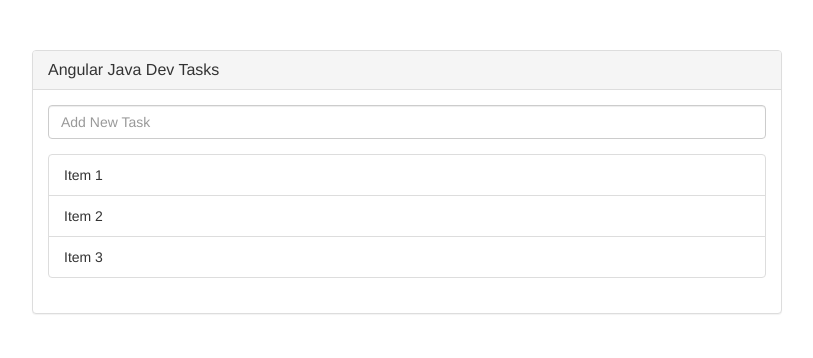
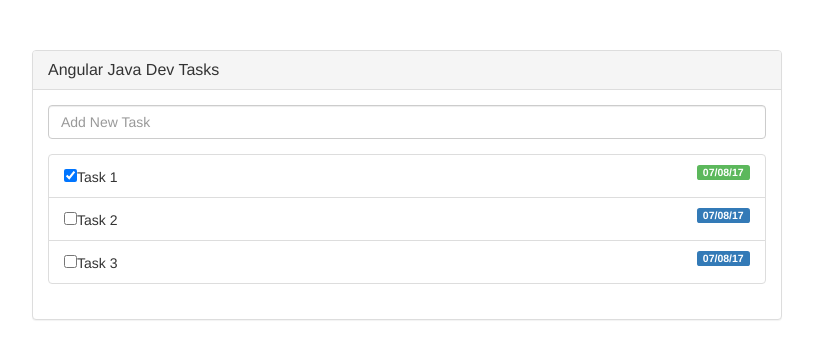
Before and after one commit to maxproof/tasks, an Angular app in the folder src/main/frontend/: page / in a window 1280 px wide. Shown: the top 358 px of the page, without its empty margins (233-1046 px from the left). Built offline with nearby package versions, Linux system fonts and the light colour scheme.

Commit message:
Add static data (+ create before add and list)

```diff
--- /dev/null
+++ b/src/main/frontend/src/app/tasks/task.model.ts
@@ -0,0 +1,14 @@
+export class Task {
+
+    public id: number;
+    public name: string;
+    public completed: boolean;
+    public dueDate: string;
+
+    constructor(id: number, name: string, completed: boolean, dueDate: string) {
+        this.id = id;
+        this.name = name;
+        this.completed = completed;
+        this.dueDate = dueDate;
+    }
+}
--- a/src/main/frontend/src/app/tasks/tasks-list/tasks-list.component.html
+++ b/src/main/frontend/src/app/tasks/tasks-list/tasks-list.component.html
@@ -1,5 +1,12 @@
 <ul class="list-group">
-    <li class="list-group-item">Item 1</li>
-    <li class="list-group-item">Item 2</li>
-    <li class="list-group-item">Item 3</li>
+    <li *ngFor="let task of tasks" class="list-group-item">
+        <div class="task-checkbox">
+            <input type="checkbox"
+                   class="list-child"
+                   (change)="onTaskChange($event, task)"
+                   [checked]="task.completed">
+            <span ngClass="{{task.completed ? 'name completed' : 'name'}}">{{task.name}}</span>
+            <span ngClass="label {{getDueDateLabel(task)}} pull-right">{{task.dueDate}}</span>
+        </div>
+    </li>
 </ul>
--- a/src/main/frontend/src/app/tasks/tasks-list/tasks-list.component.ts
+++ b/src/main/frontend/src/app/tasks/tasks-list/tasks-list.component.ts
@@ -1,15 +1,30 @@
 import {Component, OnInit} from '@angular/core';
+import {Task} from "../task.model";
 
 @Component({
   selector: 'app-tasks-list',
   templateUrl: './tasks-list.component.html',
   styleUrls: ['./tasks-list.component.css']
 })
+
 export class TasksListComponent implements OnInit {
+
+  tasks: Task[] = [];
 
   constructor() { }
 
   ngOnInit() {
+      this.tasks.push(new Task(1, "Task 1", true, "07/08/17"));
+      this.tasks.push(new Task(2, "Task 2", false, "07/08/17"));
+      this.tasks.push(new Task(3, "Task 3", false, "07/08/17"));
+  }
+
+  getDueDateLabel(task: Task) {
+      return task.completed ? 'label-success' : 'label-primary';
+  }
+
+  onTaskChange(event, task) {
+      console.log('Task has changed');
   }
 
 }
```
